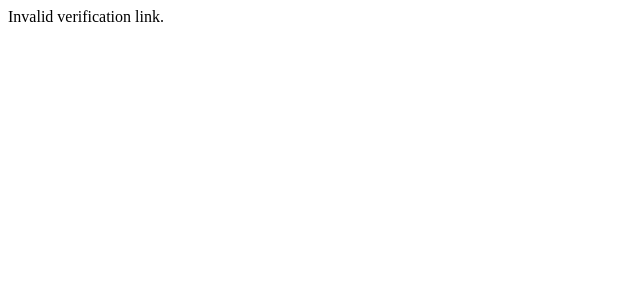
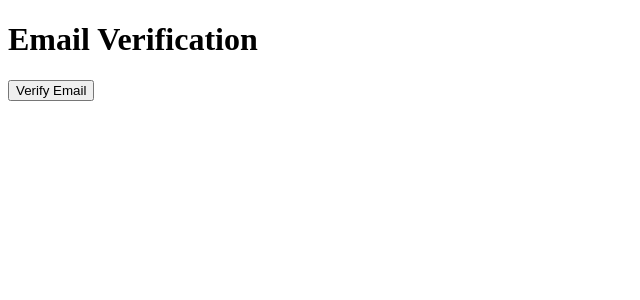
Before and after one commit to vinaybadola/full-stack-firebase-auth, a React (Create React App) app: page /verify-email in a window 1280 px wide. Shown: the top 300 px of the page, without its empty margins (0-640 px from the left). Built offline with nearby package versions, Linux system fonts and the light colour scheme; no server answers.

Commit message:
fix : final fix for email verification

```diff
--- a/src/components/auth/EmailVerification.js
+++ b/src/components/auth/EmailVerification.js
@@ -1,61 +1,67 @@
-import React, { useEffect, useState } from "react"
-import { useLocation, useNavigate } from "react-router-dom"
-import { applyActionCode } from "firebase/auth"
-import { auth } from "../../config/Firebase"
+import React, { useEffect, useState } from "react";
+import { useLocation, useNavigate } from "react-router-dom";
+import { applyActionCode, onAuthStateChanged } from "firebase/auth";
+import { auth } from "../../config/Firebase";
 
 const EmailVerification = () => {
-  const [verifying, setVerifying] = useState(true)
-  const [error, setError] = useState("")
-  const location = useLocation()
-  const navigate = useNavigate()
+  const [verifying, setVerifying] = useState(false); // Button controls verification
+  const [error, setError] = useState("");
+  const location = useLocation();
+  const navigate = useNavigate();
 
-  useEffect(() => {
-    const verifyEmail = async () => {
-      console.log('verification url', window.location.href);
-      console.log('searchParams', location.search);
+  const handleVerify = async () => {
     const actionCode = new URLSearchParams(location.search).get("oobCode");
-      console.log('actionCode', actionCode);
-      if (actionCode) {
+    if (!actionCode) {
+      setError("Invalid verification link.");
+      return;
+    }
+
     try {
-          const check = await applyActionCode(auth, actionCode);
-          console.log('check', check);
-          // Send request to backend to update `hasVerified`
+      await applyActionCode(auth, actionCode);
+
+      // Wait for auth state to update
+      onAuthStateChanged(auth, async (user) => {
+        if (user) {
+          try {
             const response = await fetch("http://localhost:3001/api/authenticate/auth/verify-user-email", {
               method: "POST",
               headers: {
                 "Content-Type": "application/json",
               },
-            body: JSON.stringify({ email: auth.currentUser.email }),
+              body: JSON.stringify({ email: user.email }),
             });
 
             if (!response.ok) {
               throw new Error("Failed to update verification status in the backend.");
             }
 
-          setVerifying(false);
-          setTimeout(() => navigate("/login"), 3000);
-        } catch (error) {
-          setError("Email verification failed. Please try again.");
-          console.error(error);
+            setError("");
+            navigate("/login"); // Redirect to login after success
+          } catch (backendError) {
+            setError("Backend verification failed.");
+            console.error(backendError);
           }
         } else {
-        setError("Invalid verification link.");
+          setError("No authenticated user found.");
         }
-      setVerifying(false);
+      });
+    } catch (err) {
+      setError("Email verification failed. Please try again.");
+      console.error(err);
+    }
   };
 
-    verifyEmail();
-  }, [location, navigate]);
-
-  if (verifying) {
-    return <div>Verifying your email...</div>
-  }
-
-  if (error) {
-    return <div>{error}</div>
-  }
-
-  return <div>Email verified successfully. Redirecting to login page...</div>
-}
+  return (
+    <div>
+      <h1>Email Verification</h1>
+      {verifying ? (
+        <div>Verifying your email...</div>
+      ) : (
+        <button onClick={() => setVerifying(true) || handleVerify()}>Verify Email</button>
+      )}
+      {error && <div style={{ color: "red" }}>{error}</div>}
+    </div>
+  );
+};
 
 export default EmailVerification;
```
Lines whose indentation alone changed are shown as unchanged.
